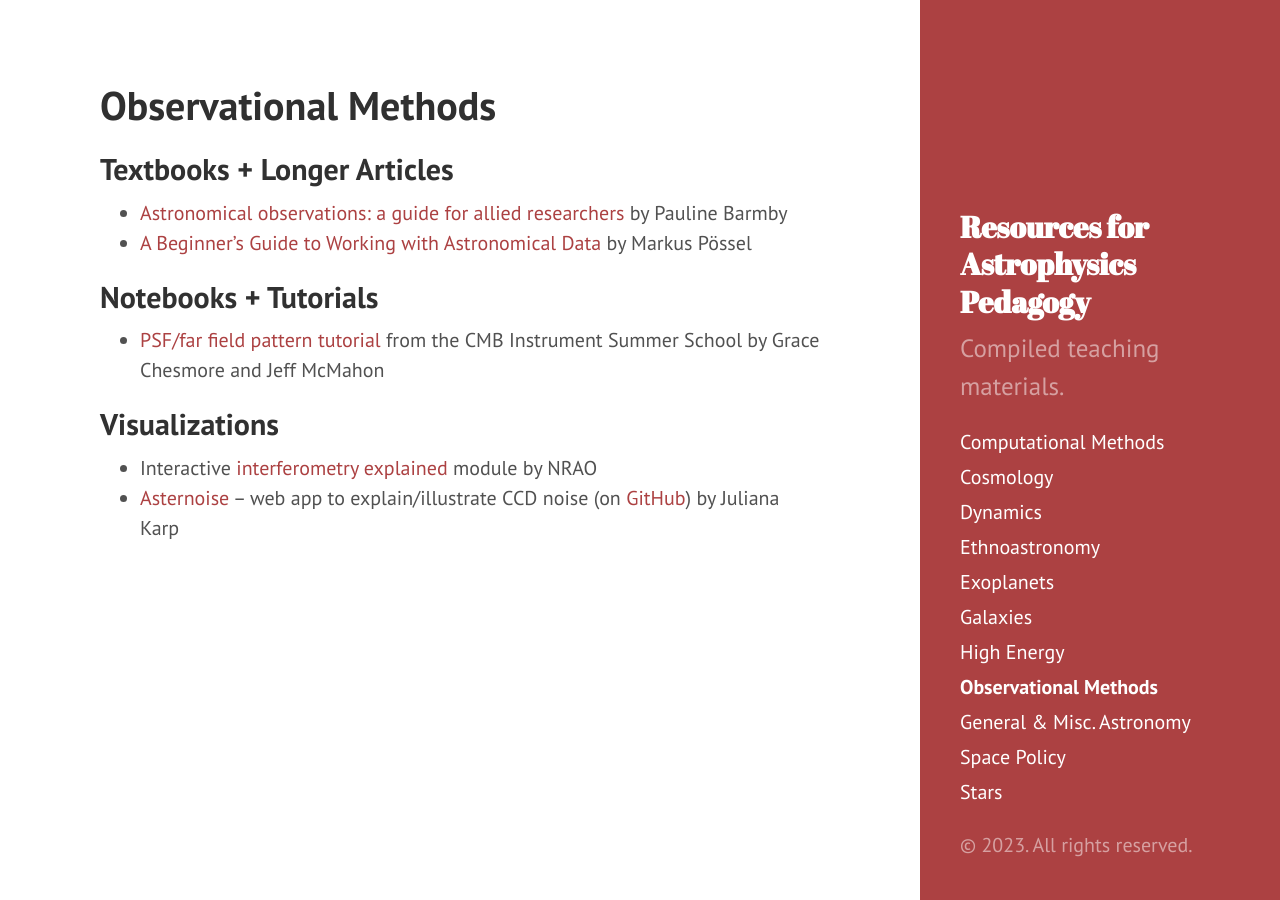
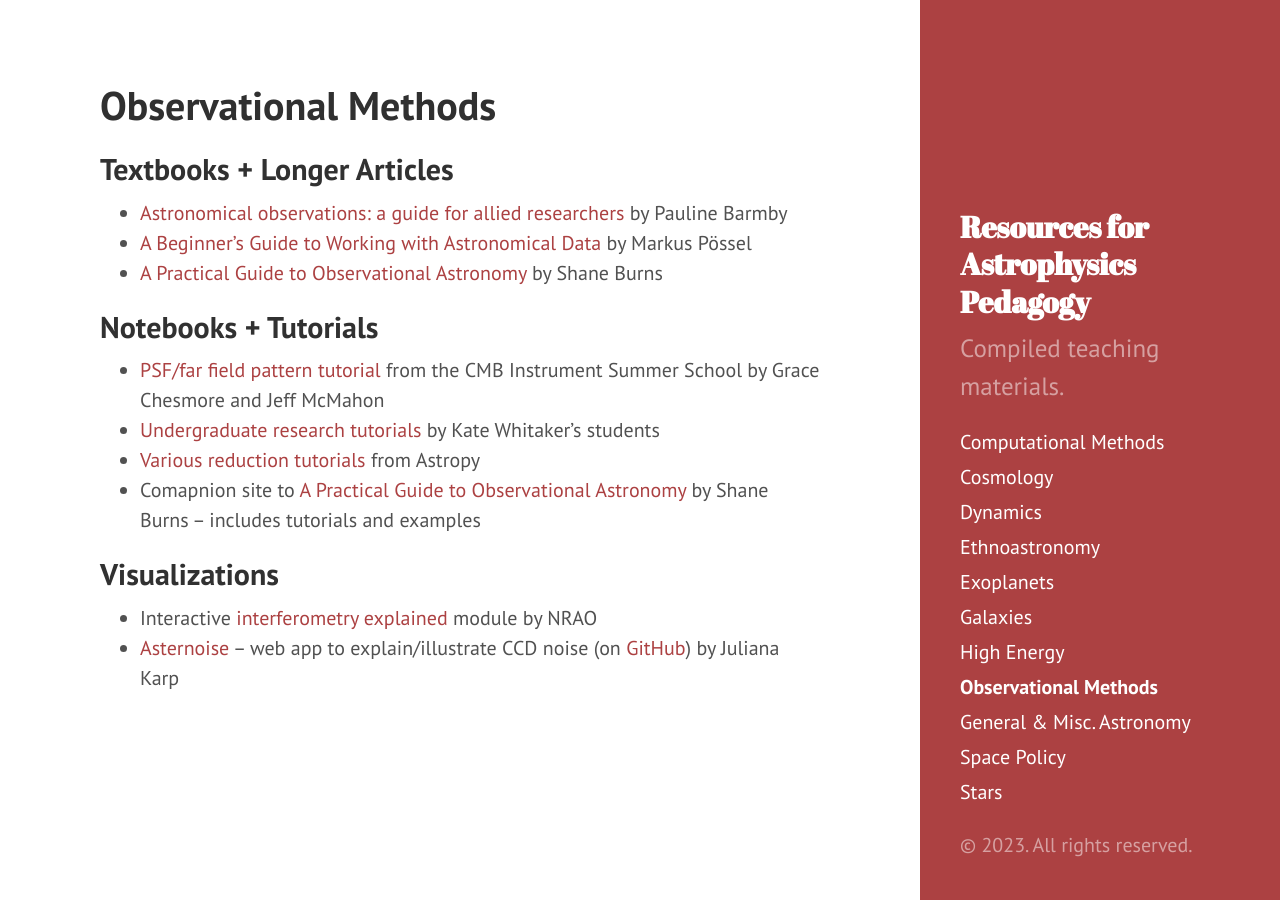
Before and after one commit to astroteaching/astroteaching.github.io, a Jekyll site: the page built from observational.md, in a window 1280 px wide. Built offline with Jekyll 4.4.1, drawn with Linux system fonts in a browser that asks for light colours.

Commit message:
add obs resources

```diff
--- a/observational.md
+++ b/observational.md
@@ -6,9 +6,13 @@ title: Observational Methods
 ## Textbooks + Longer Articles
 - [Astronomical observations: a guide for allied researchers](https://astro.theoj.org/article/7651-astronomical-observations-a-guide-for-allied-researchers){:target="_blank"} by Pauline Barmby
 - [A Beginner's Guide to Working with Astronomical Data](https://astro.theoj.org/article/11638-a-beginner-s-guide-to-working-with-astronomical-data){:target="_blank"} by Markus Pössel
+- [A Practical Guide to Observational Astronomy](https://faculty1.coloradocollege.edu/~sburns/courses/18-19/pc362/PracticalObsAstro.pdf){:target="_blank"} by Shane Burns
 
 ## Notebooks + Tutorials
 - [PSF/far field pattern tutorial](https://github.com/McMahonCosmologyGroup/cmbInstrumentSummerSchool/blob/main/Notebook3_bonus_optics.ipynb){:target="_blank"} from the CMB Instrument Summer School by Grace Chesmore and Jeff McMahon
+- [Undergraduate research tutorials](https://www.astrowhit.com/astronomy-research-tutorial-repository){:target="_blank"} by Kate Whitaker's students
+- [Various reduction tutorials](https://learn.astropy.org){:Target="_blank"} from Astropy
+- Comapnion site to [A Practical Guide to Observational Astronomy](https://mshaneburns.github.io/ObsAstro/){:target="_blank"} by Shane Burns -- includes tutorials and examples
 
 ## Visualizations
 - Interactive [interferometry explained](https://public.nrao.edu/interferometry-explained/){:target="_blank"} module by NRAO
```
Also changed, not shown: computational.md (+2 -0 lines).
